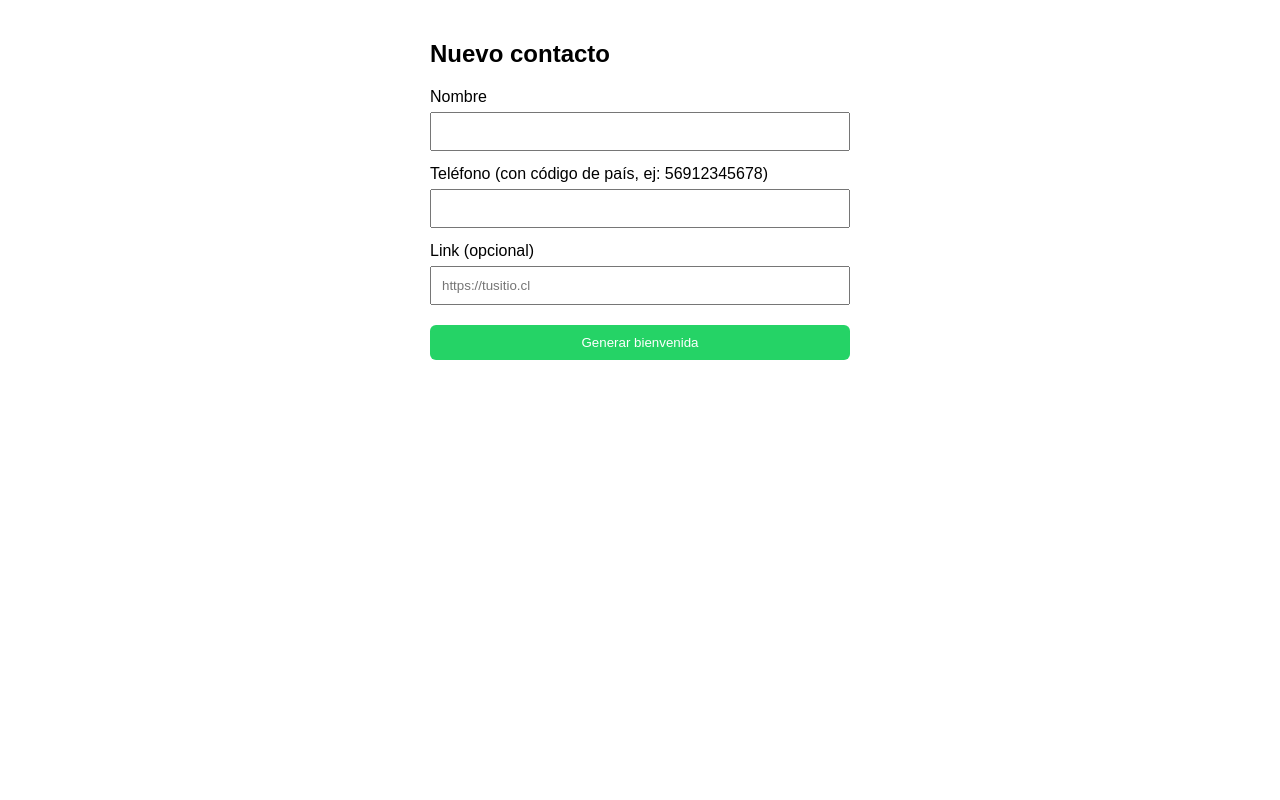
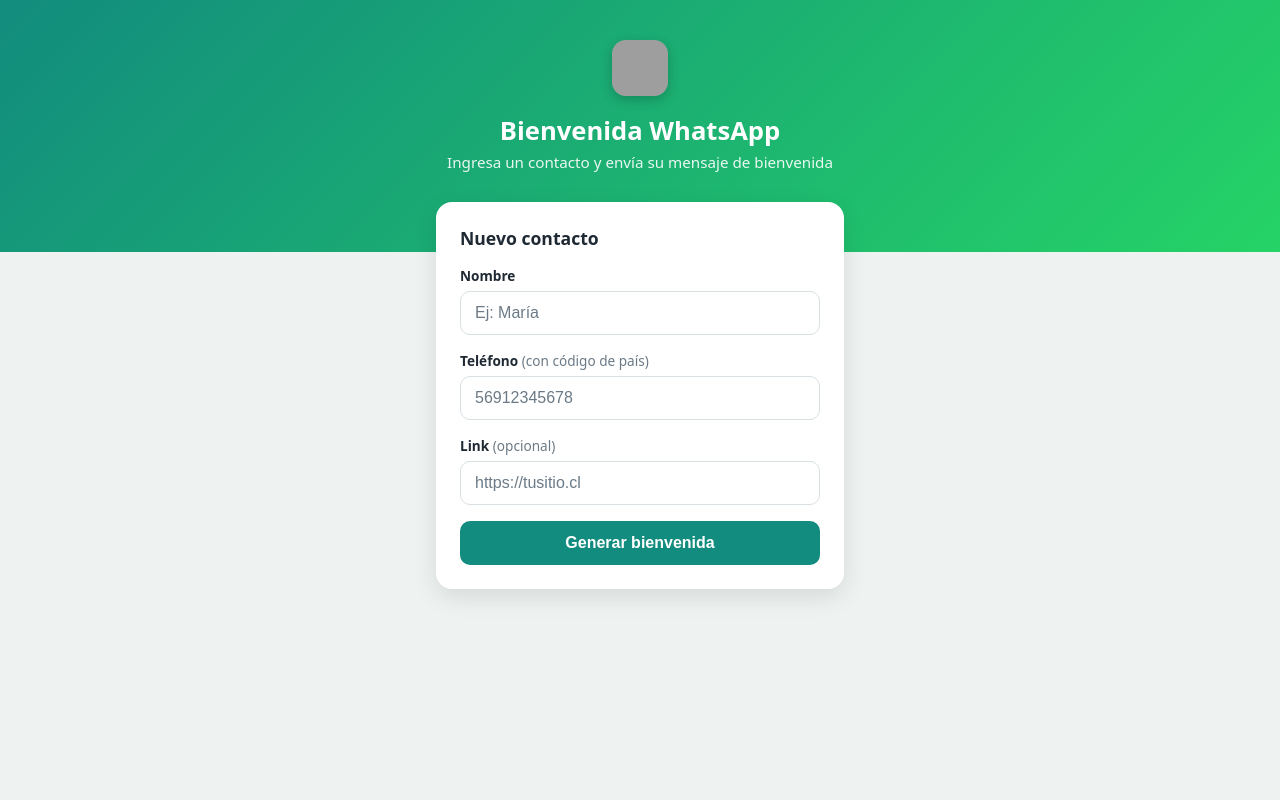
Before and after one commit to jose-analista/python-repo, a Flask app: page / in a window 1280 px wide. Run offline with Flask 3, Linux system fonts and the light colour scheme; grey boxes are pictures that could not be loaded.

Commit message:
ejemplo python

```diff
--- a/projects/wasapmarke/app.py
+++ b/projects/wasapmarke/app.py
@@ -3,9 +3,8 @@ from flask import Flask, render_template, request
 
 app = Flask(__name__)
 
-# Plantilla del mensaje de bienvenida ({nombre} se reemplaza)
 MENSAJE_BIENVENIDA = "¡Hola {nombre}! \U0001F44B Bienvenido/a. Gracias por contactarnos \U0001F60A ¿En qué te podemos ayudar?"
-contactos = []  # se guarda en memoria (se pierde al reiniciar)
+contactos = []
 
 
 @app.route("/", methods=["GET", "POST"])
@@ -14,16 +13,19 @@ def index():
     mensaje = None
 
     if request.method == "POST":
-        nombre = request.form["nombre"].strip()
+        print("FORM RECIBIDO:", dict(request.form))  # para depurar
+
+        nombre = request.form.get("nombre", "").strip()
         link = request.form.get("link", "").strip()
-        telefono = "".join(c for c in request.form["telefono"] if c.isdigit())
+        telefono = "".join(c for c in request.form.get("telefono", "") if c.isdigit())
 
-        mensaje = MENSAJE_BIENVENIDA.format(nombre=nombre)
-        if link:
-            mensaje += f"🔗 Conoce más aquí: {link}"
+        if nombre and telefono:
+            mensaje = MENSAJE_BIENVENIDA.format(nombre=nombre)
+            if link:
+                mensaje += f" \U0001F517 Conoce más aquí: {link}"
 
-        enlace = f"https://web.whatsapp.com/send?phone={telefono}&text={quote(mensaje)}"
-        contactos.append({"nombre": nombre, "telefono": telefono})
+            enlace = f"https://web.whatsapp.com/send?phone={telefono}&text={quote(mensaje)}"
+            contactos.append({"nombre": nombre, "telefono": telefono})
 
     return render_template("index.html", enlace=enlace, mensaje=mensaje, contactos=contactos)
 
--- a/projects/wasapmarke/templates/index.html
+++ b/projects/wasapmarke/templates/index.html
@@ -4,44 +4,173 @@
   <meta charset="UTF-8">
   <meta name="viewport" content="width=device-width, initial-scale=1">
   <title>Bienvenida WhatsApp</title>
+  <link rel="icon" type="image/svg+xml" href="{{ url_for('static', filename='icono.svg') }}">
   <style>
-    body { font-family: Arial, sans-serif; max-width: 420px; margin: 40px auto; padding: 0 16px; }
-    input, button { width: 100%; padding: 10px; margin: 6px 0 14px; box-sizing: border-box; }
-    button, .btn { background: #25d366; color: #fff; border: 0; border-radius: 6px; cursor: pointer; }
-    .btn { display: block; text-align: center; padding: 12px; text-decoration: none; }
-    .resultado { background: #f0f0f0; padding: 12px; border-radius: 6px; margin-top: 20px; }
+    :root {
+      --verde: #25d366;
+      --verde-oscuro: #128c7e;
+      --fondo: #eef2f1;
+      --tarjeta: #ffffff;
+      --texto: #1f2933;
+      --suave: #6b7a86;
+      --borde: #d8e0e4;
+      --burbuja: #dcf8c6;
+    }
+    @media (prefers-color-scheme: dark) {
+      :root {
+        --fondo: #0f1a1f;
+        --tarjeta: #1a2730;
+        --texto: #e8eef1;
+        --suave: #93a4af;
+        --borde: #2c3d48;
+        --burbuja: #005c4b;
+      }
+    }
+    * { box-sizing: border-box; }
+    body {
+      margin: 0;
+      min-height: 100vh;
+      font-family: system-ui, -apple-system, "Segoe UI", Roboto, Arial, sans-serif;
+      background: var(--fondo);
+      color: var(--texto);
+    }
+    header {
+      background: linear-gradient(135deg, var(--verde-oscuro), var(--verde));
+      padding: 40px 16px 80px;
+      text-align: center;
+      color: #fff;
+    }
+    header img { width: 56px; height: 56px; border-radius: 14px; box-shadow: 0 4px 12px rgba(0,0,0,.2); }
+    header h1 { margin: 12px 0 4px; font-size: 1.6rem; }
+    header p { margin: 0; opacity: .9; font-size: .95rem; }
+
+    main { max-width: 440px; margin: -50px auto 40px; padding: 0 16px; }
+    .tarjeta {
+      background: var(--tarjeta);
+      border-radius: 16px;
+      padding: 24px;
+      box-shadow: 0 8px 24px rgba(0,0,0,.10);
+      margin-bottom: 20px;
+    }
+    .tarjeta h2 { margin: 0 0 16px; font-size: 1.1rem; }
+
+    label { display: block; font-size: .85rem; font-weight: 600; margin-bottom: 6px; }
+    .ayuda { font-weight: 400; color: var(--suave); }
+    .campo { margin-bottom: 16px; }
+    input {
+      width: 100%;
+      padding: 12px 14px;
+      font-size: 1rem;
+      color: var(--texto);
+      background: transparent;
+      border: 1.5px solid var(--borde);
+      border-radius: 10px;
+      outline: none;
+      transition: border-color .15s, box-shadow .15s;
+    }
+    input::placeholder { color: var(--suave); }
+    input:focus { border-color: var(--verde); box-shadow: 0 0 0 3px rgba(37,211,102,.25); }
+
+    button, .btn {
+      display: block;
+      width: 100%;
+      padding: 13px;
+      font-size: 1rem;
+      font-weight: 600;
+      text-align: center;
+      text-decoration: none;
+      color: #fff;
+      background: var(--verde-oscuro);
+      border: 0;
+      border-radius: 10px;
+      cursor: pointer;
+      transition: background .15s, transform .05s;
+    }
+    button:hover, .btn:hover { background: #0e7568; }
+    button:active, .btn:active { transform: scale(.99); }
+    .btn { margin-top: 14px; background: var(--verde); color: #05361a; }
+    .btn:hover { background: #1fbd5b; }
+
+    .burbuja {
+      background: var(--burbuja);
+      color: var(--texto);
+      padding: 12px 14px;
+      border-radius: 12px 12px 2px 12px;
+      line-height: 1.45;
+      word-break: break-word;
+    }
+
+    ul { list-style: none; margin: 0; padding: 0; }
+    li { display: flex; align-items: center; gap: 12px; padding: 10px 0; border-bottom: 1px solid var(--borde); }
+    li:last-child { border-bottom: 0; }
+    .avatar {
+      flex: none;
+      width: 38px; height: 38px;
+      border-radius: 50%;
+      background: var(--verde);
+      color: #05361a;
+      font-weight: 700;
+      display: grid;
+      place-items: center;
+    }
+    .nombre { font-weight: 600; }
+    .tel { color: var(--suave); font-size: .85rem; }
   </style>
 </head>
 <body>
+  <header>
+    <img src="{{ url_for('static', filename='icono.svg') }}" alt="Logo">
+    <h1>Bienvenida WhatsApp</h1>
+    <p>Ingresa un contacto y envía su mensaje de bienvenida</p>
+  </header>
+
+  <main>
+    <section class="tarjeta">
       <h2>Nuevo contacto</h2>
+      <form method="post">
+        <div class="campo">
+          <label for="nombre">Nombre</label>
+          <input type="text" id="nombre" name="nombre" placeholder="Ej: María" required>
+        </div>
 
-  <form method="post">
-    <label>Nombre</label>
-    <input type="text" name="nombre" required>
+        <div class="campo">
+          <label for="telefono">Teléfono <span class="ayuda">(con código de país)</span></label>
+          <input type="tel" id="telefono" name="telefono" placeholder="56912345678" required>
+        </div>
 
-    <label>Teléfono (con código de país, ej: 56912345678)</label>
-    <input type="tel" name="telefono" required>
-    <label>Link (opcional)</label>
-<input type="url" name="link" placeholder="https://tusitio.cl">
+        <div class="campo">
+          <label for="link">Link <span class="ayuda">(opcional)</span></label>
+          <input type="url" id="link" name="link" placeholder="https://tusitio.cl">
+        </div>
 
         <button type="submit">Generar bienvenida</button>
       </form>
+    </section>
 
     {% if enlace %}
-  <div class="resultado">
-    <p><strong>Mensaje:</strong></p>
-    <p>{{ mensaje }}</p>
-    <a class="btn" href="{{ enlace }}" target="_blank">Enviar por WhatsApp</a>
-  </div>
+    <section class="tarjeta">
+      <h2>Vista previa del mensaje</h2>
+      <div class="burbuja">{{ mensaje }}</div>
+      <a class="btn" href="{{ enlace }}" target="_blank" rel="noopener">Enviar por WhatsApp</a>
+    </section>
     {% endif %}
 
     {% if contactos %}
-  <h3>Contactos ingresados</h3>
+    <section class="tarjeta">
+      <h2>Contactos ingresados</h2>
       <ul>
         {% for c in contactos %}
-      <li>{{ c.nombre }} - {{ c.telefono }}</li>
+        <li>
+          <div class="avatar">{{ c.nombre[0]|upper }}</div>
+          <div>
+            <div class="nombre">{{ c.nombre }}</div>
+            <div class="tel">+{{ c.telefono }}</div>
+          </div>
+        </li>
         {% endfor %}
       </ul>
+    </section>
     {% endif %}
+  </main>
 </body>
 </html>
```
Lines whose indentation alone changed are shown as unchanged.
